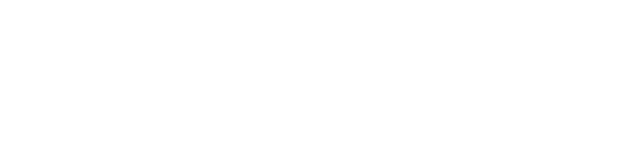
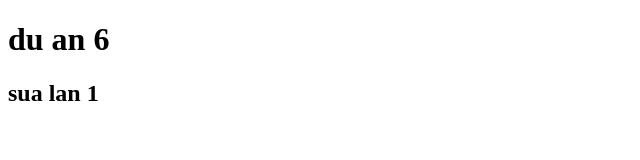
Before and after one commit to xnkhai/du-an-6, a plain HTML site: page index.html in a window 1280 px wide. Shown: the whole page, without its empty margins (0-640 px from the left). Drawn offline with Linux system fonts and the light colour scheme.

Commit message:
1 sualan1

```diff
--- a/index.html
+++ b/index.html
@@ -3,7 +3,10 @@
   <head>
     <meta charset="UTF-8" />
     <meta name="viewport" content="width=device-width, initial-scale=1.0" />
-    <title>Document</title>
+    <title>du an 6</title>
   </head>
-  <body></body>
+  <body>
+    <h1>du an 6</h1>
+    <h2>sua lan 1</h2>
+  </body>
 </html>
```
